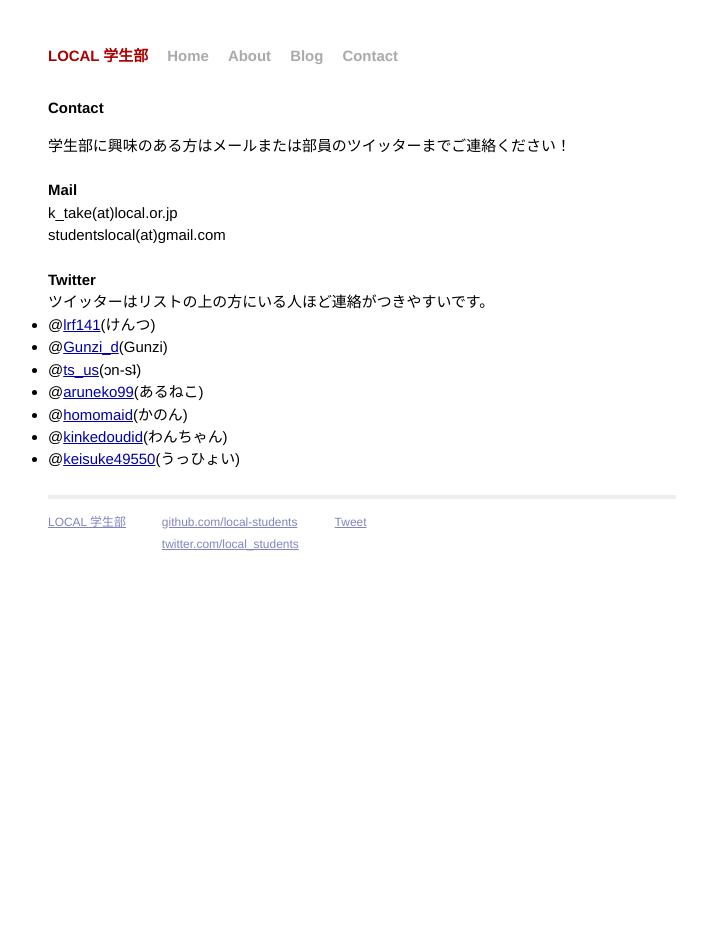
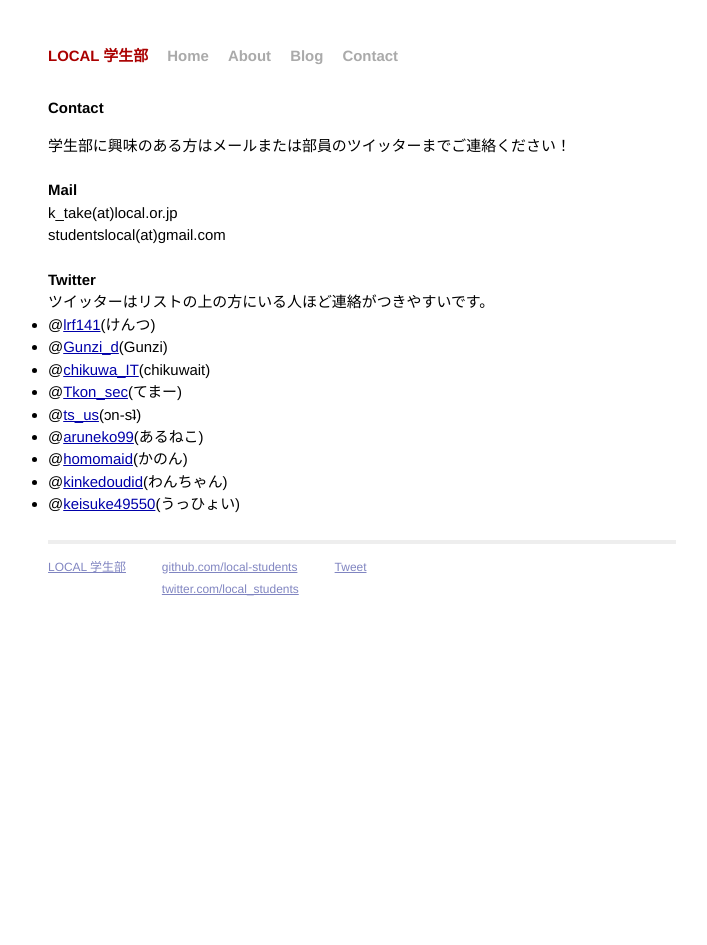
Before and after one commit to local-students/local-students.github.io, a Jekyll site: the page built from contact.html, in a window 1280 px wide. Shown: the whole page, without its empty margins (278-985 px from the left). Built offline with Jekyll 4.4.1, drawn with Linux system fonts in a browser that asks for light colours; Markdown is read by kramdown in place of the engine named in the settings; comment, search, counter and statistics services are not loaded.

Commit message:
新規加入者追加

```diff
--- a/contact.html
+++ b/contact.html
@@ -18,6 +18,8 @@ title: Contact - LOCAL-students
   <ul>
   	<li>@<a href="https://twitter.com/lrf141">lrf141</a>(けんつ)</li>
 	<li>@<a href="https://twitter.com/Gunzi_d">Gunzi_d</a>(Gunzi)</li>
+	<li>@<a href="https://twitter.com/chikuwa_IT">chikuwa_IT</a>(chikuwait)</li>
+	<li>@<a href="https://twitter.com/Tkon_sec">Tkon_sec</a>(てまー)</li>
 	<li>@<a href="https://twitter.com/ts_uc">ts_us</a>(ɔn-sʇ)</li>
     <li>@<a href='https://twitter.com/aruneko99'>aruneko99</a>(あるねこ)</li>
     <li>@<a href='https://twitter.com/homomaid'>homomaid</a>(かのん)</li>
```
